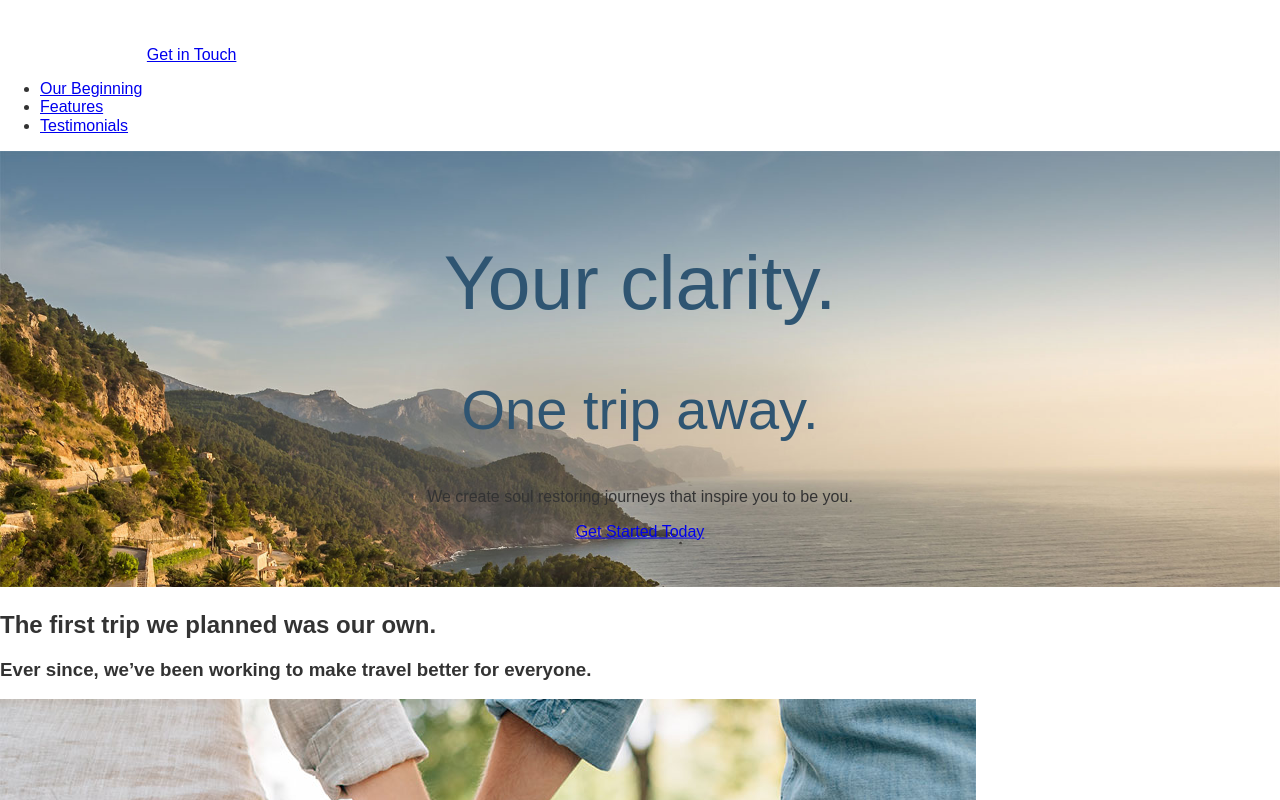
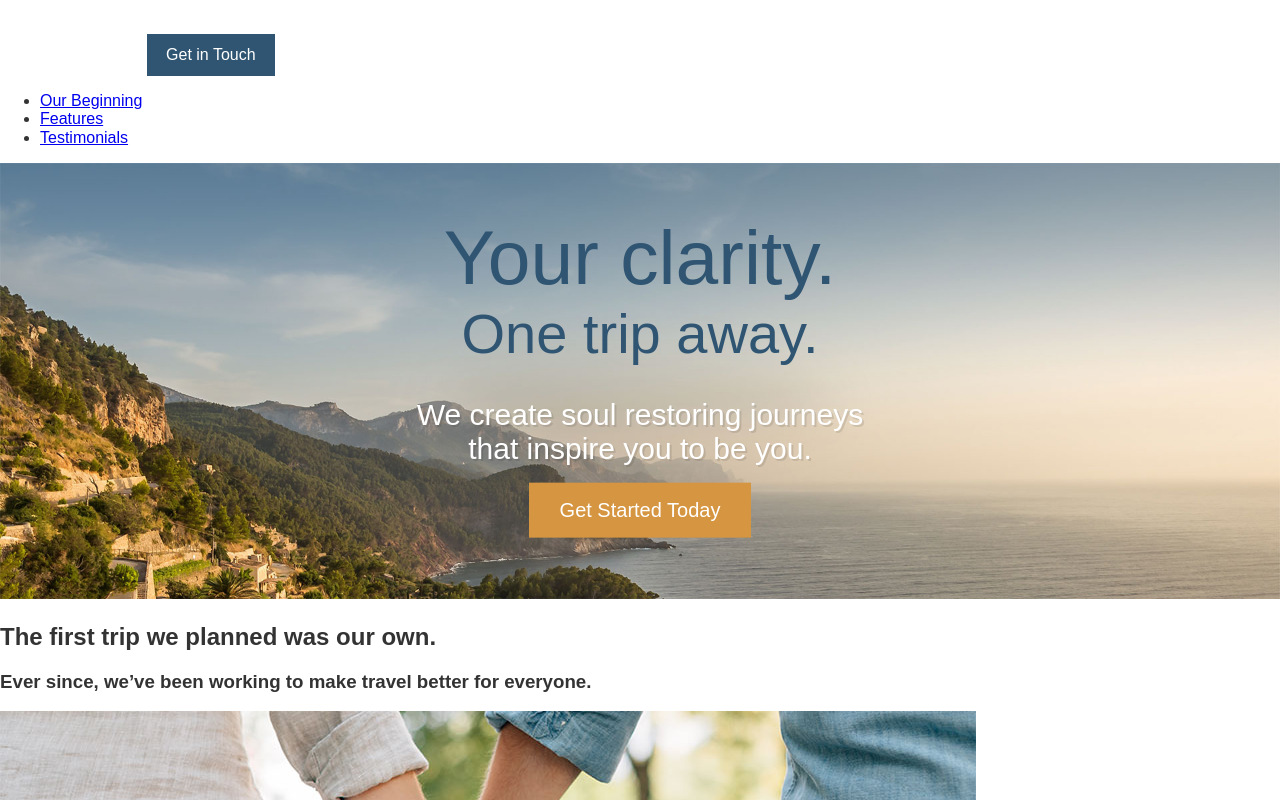
Before and after one commit to deedeeh/BACK_Sept19, a website: page websites /travel_agency/app/index.html in a window 1280 px wide. Shown: the top 800 px of the page. Drawn offline with Linux system fonts and the light colour scheme.

Commit message:
Create css variables file and style btns with BEM

```diff
--- /dev/null
+++ b/websites /travel_agency/app/assets/styles/base/_variables.css
@@ -0,0 +1,2 @@
+$mainBlue: #2f5572;
+$mainOrange: #d59541;
--- /dev/null
+++ b/websites /travel_agency/app/assets/styles/modules/_btn.css
@@ -0,0 +1,16 @@
+.btn {
+  display: inline-block;
+  padding: 0.75rem 1.2rem;
+  background-color: $mainBlue;
+  color: #fff;
+  text-decoration: none;
+
+  &--orange {
+    background-color: $mainOrange;
+  }
+
+  &--large {
+    font-size: 1.25rem;
+    padding: 1rem 1.9rem;
+  }
+}
--- a/websites /travel_agency/app/assets/styles/modules/_large-hero.css
+++ b/websites /travel_agency/app/assets/styles/modules/_large-hero.css
@@ -11,14 +11,25 @@
   }
 
   &__title {
+    margin: 0;
     font-weight: 300;
-    color: #2f5572;
+    color: $mainBlue;
     font-size: 4.8rem;
   }
 
   &__subtitle {
+    margin: 0 0 2rem;
     font-weight: 300;
-    color: #2f5572;
+    color: $mainBlue;
     font-size: 3.5rem;
   }
+
+  &__description {
+    margin: 0 auto;
+    font-size: 1.875rem;
+    font-weight: 100;
+    color: #fff;
+    text-shadow: 2px 2px 0 rgba(0, 0, 0, 0.1);
+    max-width: 30rem;
+  }
 }
--- a/websites /travel_agency/app/assets/styles/styles.css
+++ b/websites /travel_agency/app/assets/styles/styles.css
@@ -1,3 +1,5 @@
 @import "normalize.css";
 @import "base/_global";
+@import "base/_variables";
 @import "modules/_large-hero";
+@import "modules/_btn";
--- a/websites /travel_agency/app/index.html
+++ b/websites /travel_agency/app/index.html
@@ -21,7 +21,7 @@
   <body>
     <header>
       <img src="assets/images/icons/clear-view-escapes.svg" />
-      <a href="#">Get in Touch</a>
+      <a href="#" class="btn">Get in Touch</a>
       <nav>
         <ul>
           <li><a href="#our-beginning">Our Beginning</a></li>
@@ -36,8 +36,12 @@
       <div class="large-hero__text-content">
         <h1 class="large-hero__title">Your clarity.</h1>
         <h2 class="large-hero__subtitle">One trip away.</h2>
-        <p>We create soul restoring journeys that inspire you to be you.</p>
-        <p><a href="#">Get Started Today</a></p>
+        <p class="large-hero__description">
+          We create soul restoring journeys that inspire you to be you.
+        </p>
+        <p>
+          <a href="#" class="btn btn--orange btn--large">Get Started Today</a>
+        </p>
       </div>
     </div>
 
@@ -155,7 +159,7 @@
     <footer>
       <p>
         Copyright &copy; 2016 Clear View Escapes. All rights reserved.
-        <a href="#">Get in Touch</a>
+        <a href="#" class="btn btn--orange">Get in Touch</a>
       </p>
     </footer>
   </body>
--- a/websites /travel_agency/app/temp/styles/styles.css
+++ b/websites /travel_agency/app/temp/styles/styles.css
@@ -475,13 +475,41 @@ img {
   }
 
 .large-hero__title {
+    margin: 0;
     font-weight: 300;
     color: #2f5572;
     font-size: 4.8rem;
   }
 
 .large-hero__subtitle {
+    margin: 0 0 2rem;
     font-weight: 300;
     color: #2f5572;
     font-size: 3.5rem;
   }
+
+.large-hero__description {
+    margin: 0 auto;
+    font-size: 1.875rem;
+    font-weight: 100;
+    color: #fff;
+    text-shadow: 2px 2px 0 rgba(0, 0, 0, 0.1);
+    max-width: 30rem;
+  }
+
+.btn {
+  display: inline-block;
+  padding: 0.75rem 1.2rem;
+  background-color: #2f5572;
+  color: #fff;
+  text-decoration: none;
+}
+
+.btn--orange {
+    background-color: #d59541;
+  }
+
+.btn--large {
+    font-size: 1.25rem;
+    padding: 1rem 1.9rem;
+  }
```
